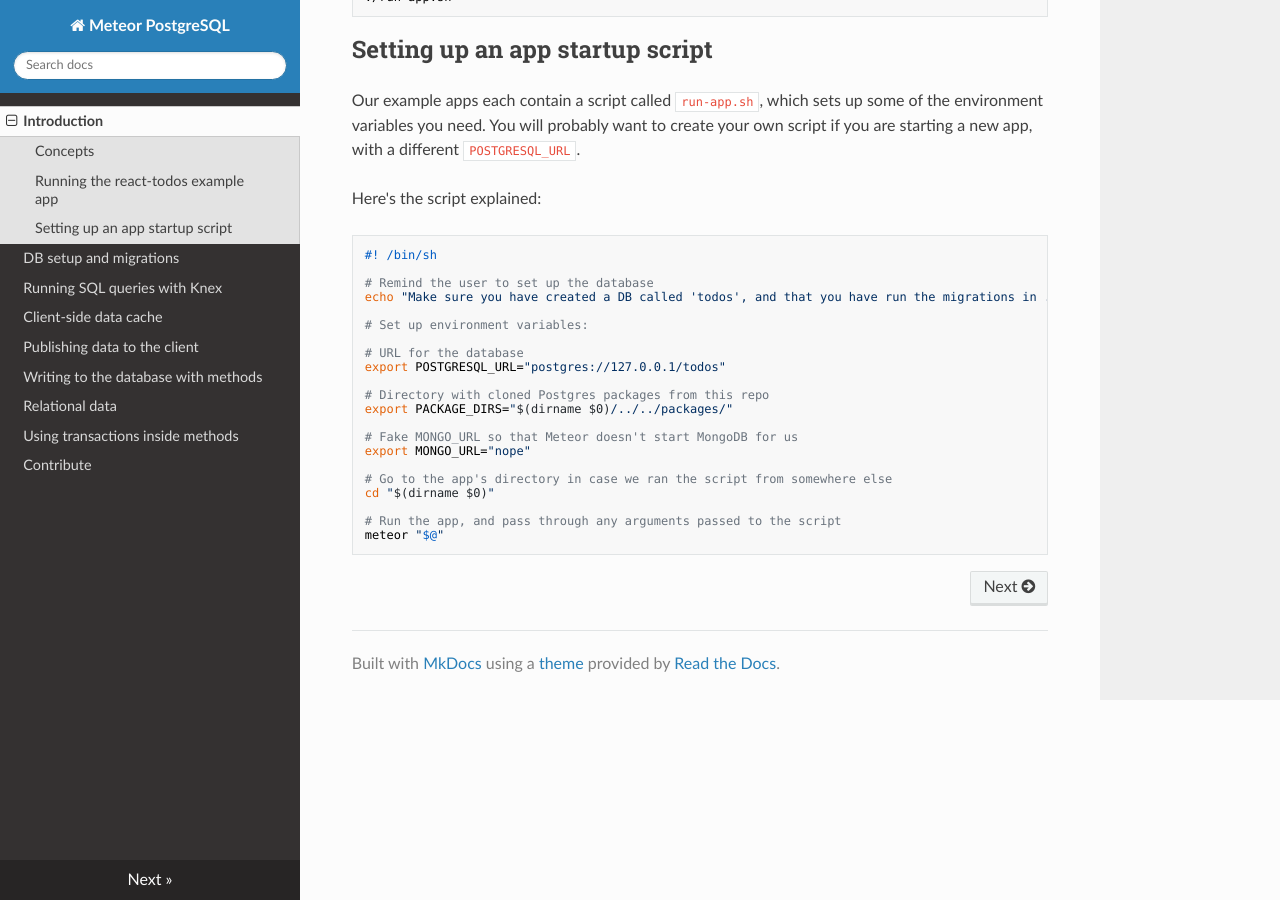
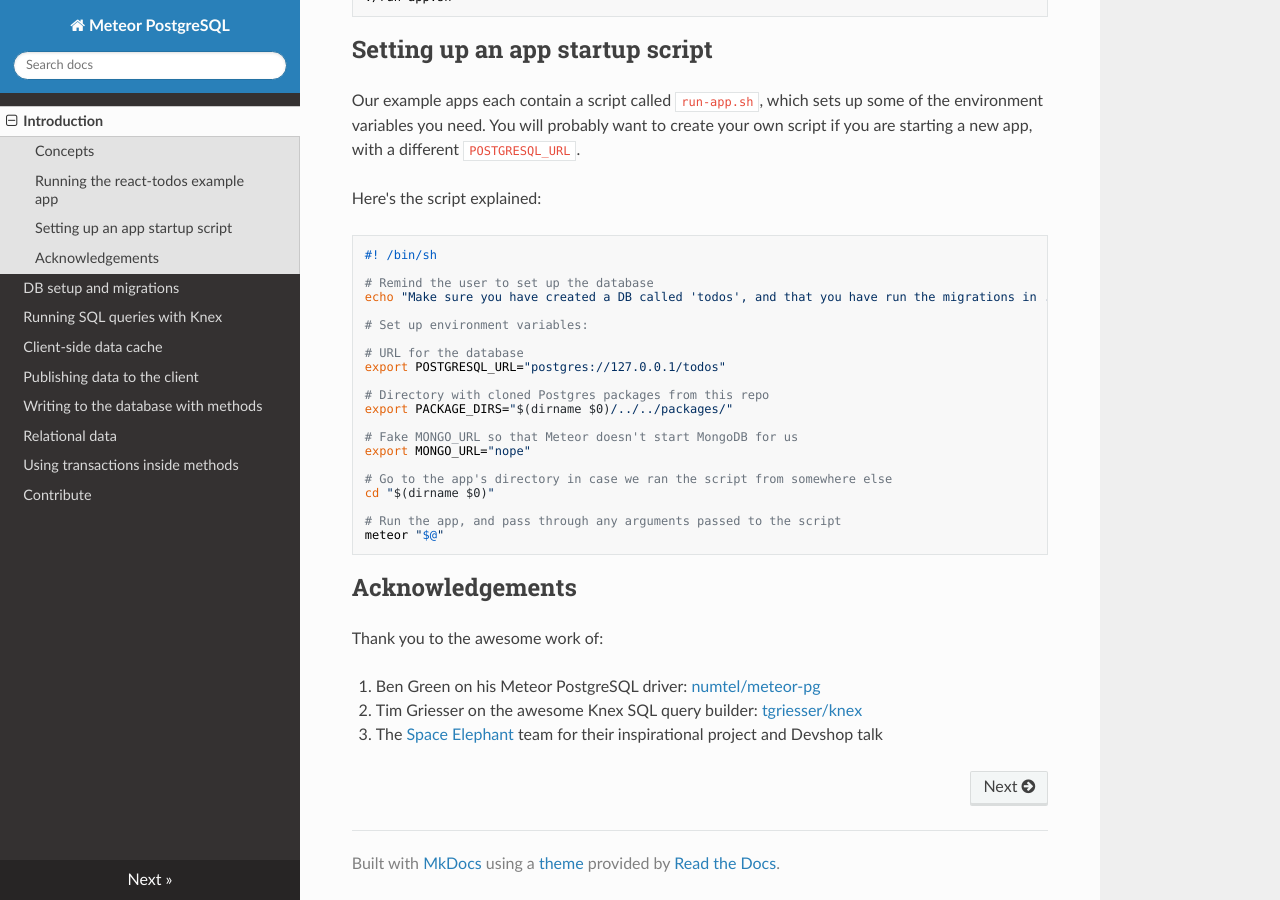
Before and after one commit to meteor/postgres-packages, an MkDocs documentation site: the page built from docs/index.md, in a window 1280 px wide and 900 px high, scrolled down 1116 px. Built offline with MkDocs 1.6.1, drawn with Linux system fonts in a browser that asks for light colours; nearby versions of some CDN libraries; old or Windows-style settings are respelled for this version of MkDocs; some of the changed text lies outside the part shown.

Commit message:
Add acknowledgements

````diff
--- a/docs/index.md
+++ b/docs/index.md
@@ -1,6 +1,6 @@
 # Use PostgreSQL with Meteor
 
-Welcome to the first full-stack implementation of SQL for Meteor.
+This is the first preview of a possible implementation of full-stack SQL for Meteor.
 
 This is still a work in progress, and there is [a lot left to do](contribute.md), but we're really excited about what we have so far and wanted to share it. Some parts of the implementation are more reliable and stable than others, and we would love to have more help to add tests, detailed documentation, and new features.
 
@@ -66,3 +66,11 @@ cd "$(dirname $0)"
 # Run the app, and pass through any arguments passed to the script
 meteor "$@"
 ```
+
+## Acknowledgements
+
+Thank you to the awesome work of:
+
+1. Ben Green on his Meteor PostgreSQL driver: [numtel/meteor-pg](https://github.com/numtel/meteor-pg)
+2. Tim Griesser on the awesome Knex SQL query builder: [tgriesser/knex](https://github.com/tgriesser/knex)
+3. The [Space Elephant](http://www.meteorpostgres.com/) team for their inspirational project and Devshop talk
````
